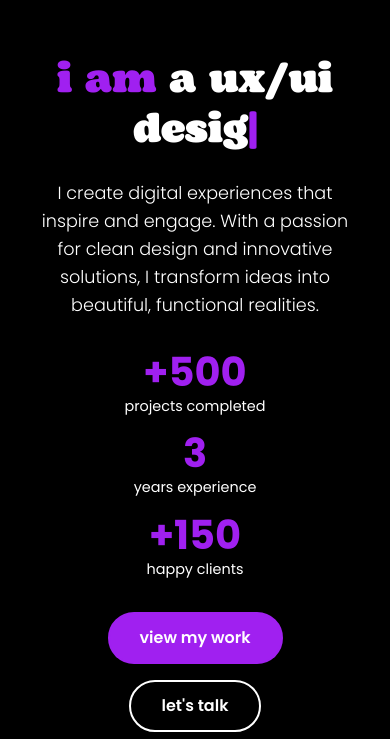
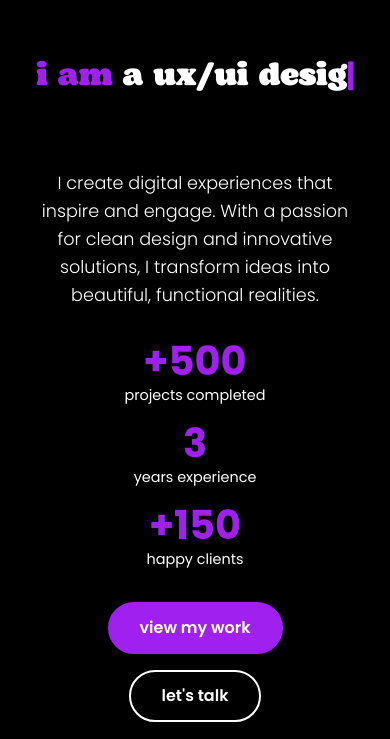
Before and after one commit to fedoralucas/fedoralucas.github.io, a plain HTML site: page index.html in a window 390 px wide. Shown: the part 105-844 px from the top of the page. Drawn offline with Linux system fonts and the light colour scheme; animation ran at ten frames a second; a web font is replaced by a local one.

Commit message:
V2.15 Fix hero bug

```diff
--- a/assets/css/main.css
+++ b/assets/css/main.css
@@ -632,6 +632,21 @@ section,
   font-weight: 900;
   margin-bottom: 1.5rem;
   line-height: 1.2;
+
+  /* a verdadeira solução */
+  min-height: 2.4em; /* espaço para a maior frase */
+}
+
+@media (max-width: 1360px) {
+  .hero .hero-title {
+    font-size: 4rem;
+  }
+}
+
+@media (max-width: 1200px) {
+  .hero .hero-title {
+    font-size: 3.6rem;
+  }
 }
 
 @media (max-width: 768px) {
@@ -640,9 +655,18 @@ section,
   }
 }
 
-@media (max-width: 576px) {
+@media (max-width: 550px) {
+  .hero .hero-title {
+    font-size: 2.8rem;
+  }
+}
+
+@media (max-width: 440px) {
   .hero .hero-title {
     font-size: 2.6rem;
+    font-size: 2rem;
+    line-height: 1.3;
+    min-height: 2.8em; /* reserva mais espaço p/ "content creator" */
   }
 }
 
@@ -669,6 +693,7 @@ section,
   display: flex;
   gap: 2rem;
   margin-bottom: 3rem;
+  justify-content: center;
 }
 
 @media (max-width: 768px) {
@@ -713,6 +738,7 @@ section,
   display: flex;
   gap: 1rem;
   margin-bottom: 3rem;
+  justify-content: center;
 }
 
 @media (max-width: 768px) {
@@ -764,6 +790,7 @@ section,
 .hero .social-links {
   display: flex;
   gap: 1rem;
+  justify-content: center;
 }
 
 @media (max-width: 768px) {
```
Also changed, not shown: 1 other file.
